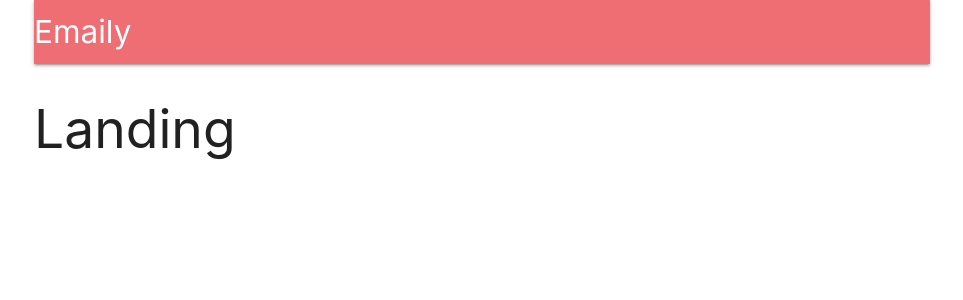
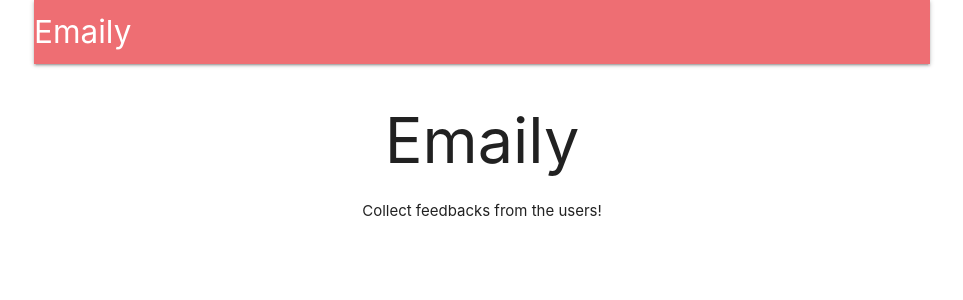
Before and after one commit to neon-bist/emaily_server, a React (Create React App) app in the folder client/: page / in a window 1280 px wide. Shown: the top 300 px of the page, without its empty margins (158-1121 px from the left). Built offline with nearby package versions, Linux system fonts and the light colour scheme; no server answers.

Commit message:
Landing page refactored

```diff
--- a/client/src/components/App.js
+++ b/client/src/components/App.js
@@ -4,8 +4,8 @@ import * as actions from "../actions";
 import { connect } from "react-redux";
 
 import Header from "./Header";
+import Landing from "./Landing";
 
-const Landing = () => <h2>Landing</h2>;
 const Dashboard = () => <h2>Dashboard</h2>;
 const SurveyNew = () => <h2>SurveyNew</h2>;
 
--- /dev/null
+++ b/client/src/components/Landing.js
@@ -0,0 +1,10 @@
+const Landing = () => {
+  return (
+    <div style={{ textAlign: "center" }}>
+      <h1>Emaily</h1>
+      <p>Collect feedbacks from the users!</p>
+    </div>
+  );
+};
+
+export default Landing;
```
